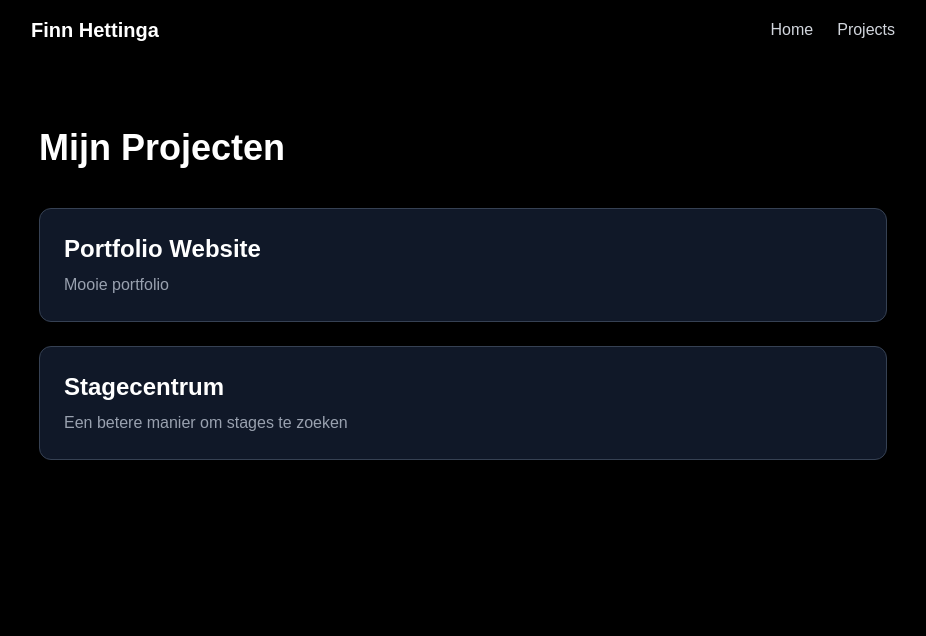
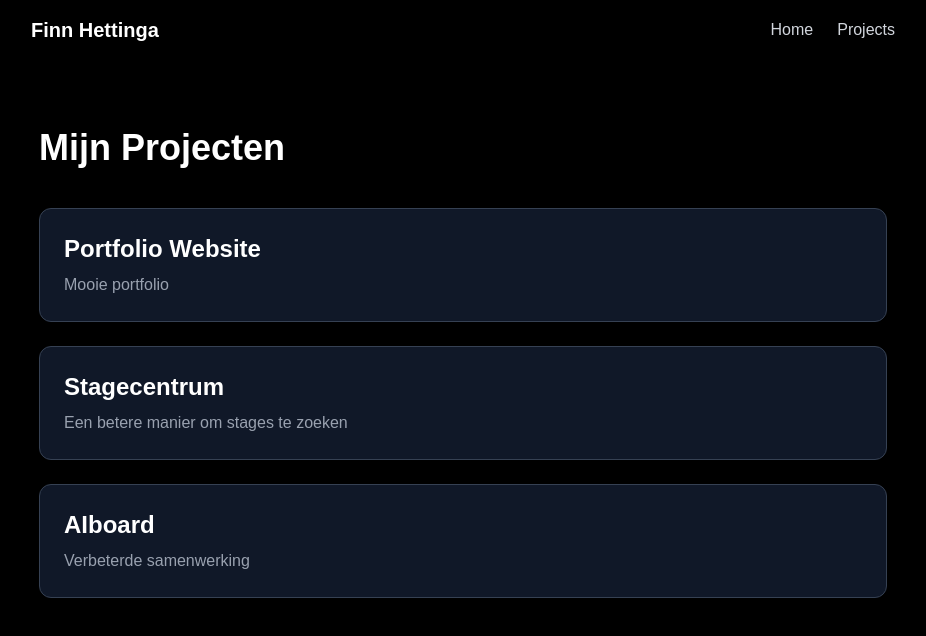
Before and after one commit to finnhet/portfolio, a Next.js app: page /projects in a window 1280 px wide. Shown: the top 636 px of the page, without its empty margins (177-1103 px from the left). Built offline with nearby package versions, Linux system fonts and the light colour scheme.

Commit message:
Add AIboard project to the projects list

```diff
--- a/src/app/projects/page.tsx
+++ b/src/app/projects/page.tsx
@@ -10,6 +10,11 @@ const projects = [
     title: 'Stagecentrum',
     description: 'Een betere manier om stages te zoeken',
     link: 'https://github.com/finnhet/stagecentrum'
+  },
+  {
+    title: 'AIboard',
+    description: 'Verbeterde samenwerking',
+    link: 'https://github.com/finnhet/whiteboardai'
   },
 ]
 
```
